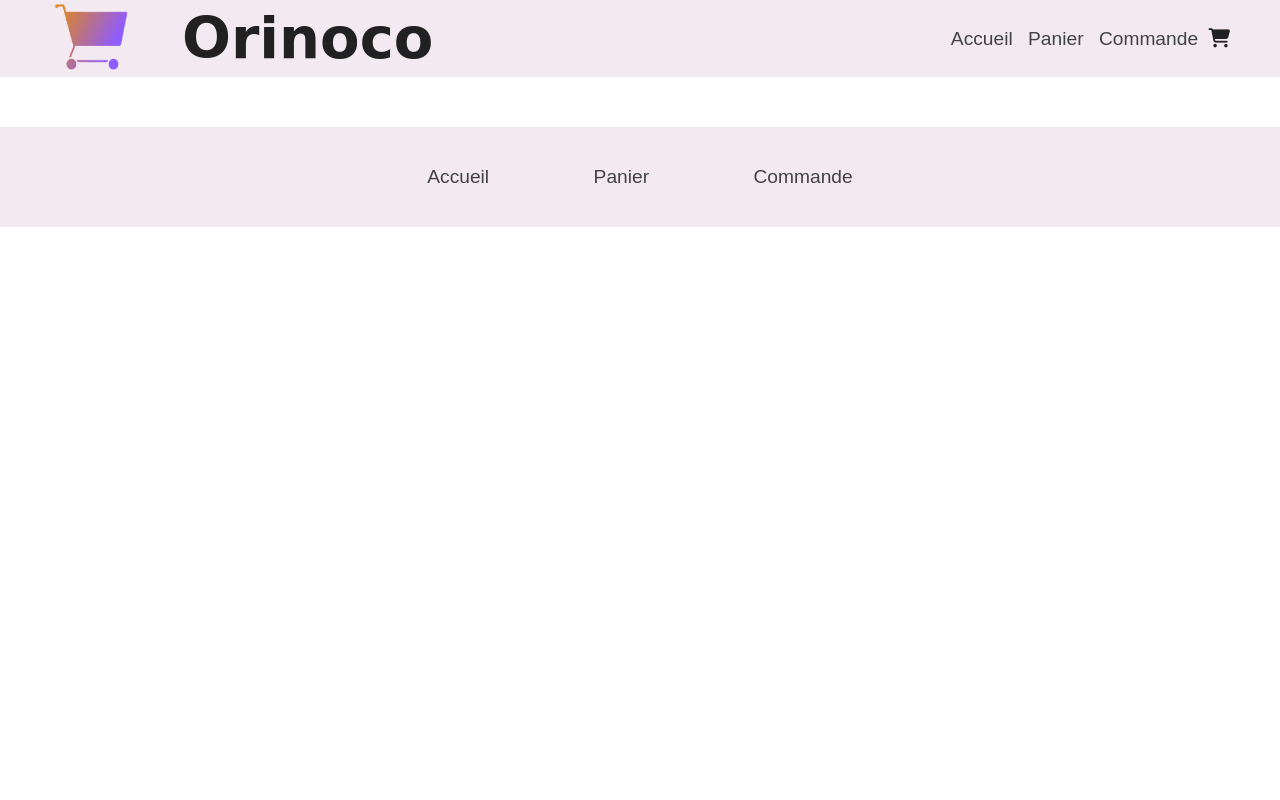
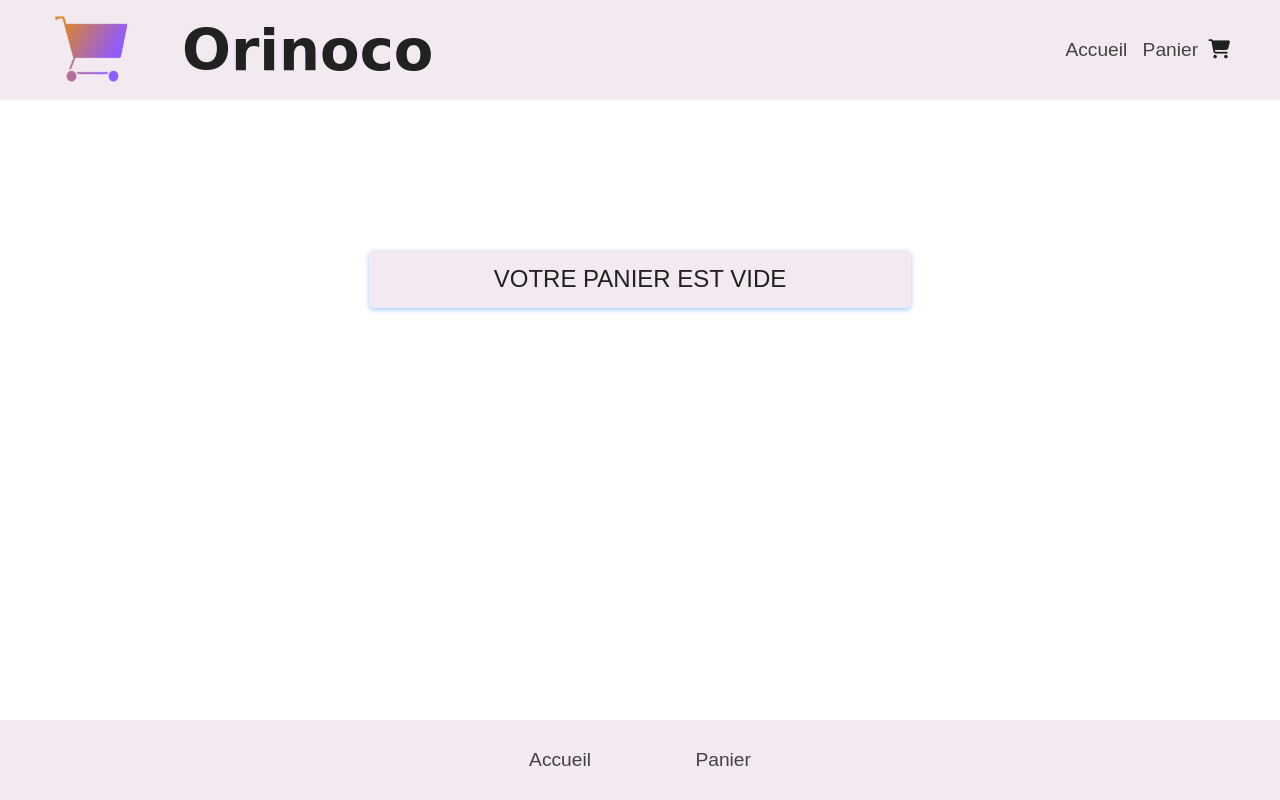
Before and after one commit to Helene-85/OC-P5-Orinoco, a website: page frontend/pages/cart.html in a window 1280 px wide. Drawn offline with Linux system fonts and the light colour scheme.

Commit message:
Position fixed sur footer

```diff
--- a/frontend/js/cart.js
+++ b/frontend/js/cart.js
@@ -17,9 +17,9 @@ if (! has('products')) {
         });
         document.getElementById('orderForm').addEventListener('submit', (e) => {
             e.preventDefault()
-            submitForm().then((e) => {
+            submitForm(e).then((response) => {
                 console.log('Retour du backend')
-                console.log(e)
+                console.log(response)
             });
         });
     })
@@ -34,7 +34,7 @@ function listenForCartEmptying() {
 
 function listenForItemRemoving() {
     document.getElementById('remove').addEventListener('click', () => {
-        localStorage.removeItem('product');
+        localStorage.removeItem('products');
         location.reload();
     })
 }
--- a/frontend/pages/cart.html
+++ b/frontend/pages/cart.html
@@ -23,16 +23,15 @@
                     <div class="navbar__nav" role="navigation">
                         <a class="navbar__nav-link" href="../index.html">Accueil</a>
                         <a class="navbar__nav-link" href="../pages/cart.html">Panier</a>
-                        <a class="navbar__nav-link" href="../pages/order.html">Commande</a>
                         <a href="../pages/panier.html" alt="Mon panier"><i class="fas fa-shopping-cart"></i></a>
                     </div>
                 </nav>
             </header>
+            <div class="empty__cart" id="empty">
+                <h2>Votre panier est vide</h2>
+            </div>
             <div id="app">
                 <main class="main-order">
-                        <div class="empty__cart" id="empty">
-                            <h2>Votre panier est vide</h2>
-                        </div>
                             <div class="left-side">
                                 <h2 class="recap-order">Détail de votre commande</h2>
                                 <div class="produits" id="productCart"></div>
@@ -94,7 +93,6 @@
                 <div>
                     <a href="../index.html">Accueil</a>
                     <a href="../pages/cart.html">Panier</a>
-                    <a href="../pages/order.html">Commande</a>
                   </div>
             </footer>
         </div>
--- a/frontend/sass/layout/footer.scss
+++ b/frontend/sass/layout/footer.scss
@@ -1,6 +1,6 @@
 footer {
     width: 100%;
-    height: 100px;
+    height: 80px;
     margin-top: 50px;
     background-color: $primary-color;
     font-family: $font-text;
@@ -8,6 +8,8 @@ footer {
     justify-content: space-evenly;
     align-items: center;
     bottom: 0;
+    position: fixed;
+    margin-top: 30px;
     & a {
         color: $text-color;
         text-decoration: none;
--- a/frontend/sass/layout/header.scss
+++ b/frontend/sass/layout/header.scss
@@ -5,7 +5,8 @@
     justify-content: space-between;
     align-items: center;
     font-size: 1.2em;
-    margin-bottom: 50px;
+    min-height: 100px;
+    margin-bottom: 30px;
     & .navbar__main-title {
         color: $main-title-color;
         font-size: 3em;
--- a/frontend/sass/main.scss
+++ b/frontend/sass/main.scss
@@ -18,6 +18,7 @@ body {
 
 main {
     max-width: 1440px;
+    min-height: 1300px;
     padding-left: 30px;
     padding-right: 30px;
     display: flex;
@@ -25,7 +26,6 @@ main {
     justify-content: center;
     align-items: center;
     margin: auto;
-    margin-top: 50px;
     font-family: 'OpenSansLigt', sans-serif;
     text-align: center;
     & h1 {
--- a/frontend/sass/pages/cart.scss
+++ b/frontend/sass/pages/cart.scss
@@ -43,6 +43,23 @@
         font-style: italic;
         font-size: 1em;
         font-weight: lighter;
+    }
+}
+
+.empty__cart {
+    margin: auto;
+    margin-top: 150px;
+    background-color: $primary-color;
+    padding: 15px;
+    border-radius: 5px;
+    box-shadow: 0 2px 5px #a8cdf7;
+    width: 40%;
+    & h2 {
+        text-align: center;
+        text-transform: uppercase;
+        font-family: $font-text;
+        font-weight: lighter;
+        color: $main-title-color;
     }
 }
 
```
Also changed, not shown: frontend/index.html (+0 -2 lines), frontend/pages/product.html (+0 -2 lines), frontend/css/style.css, 1 other file.
